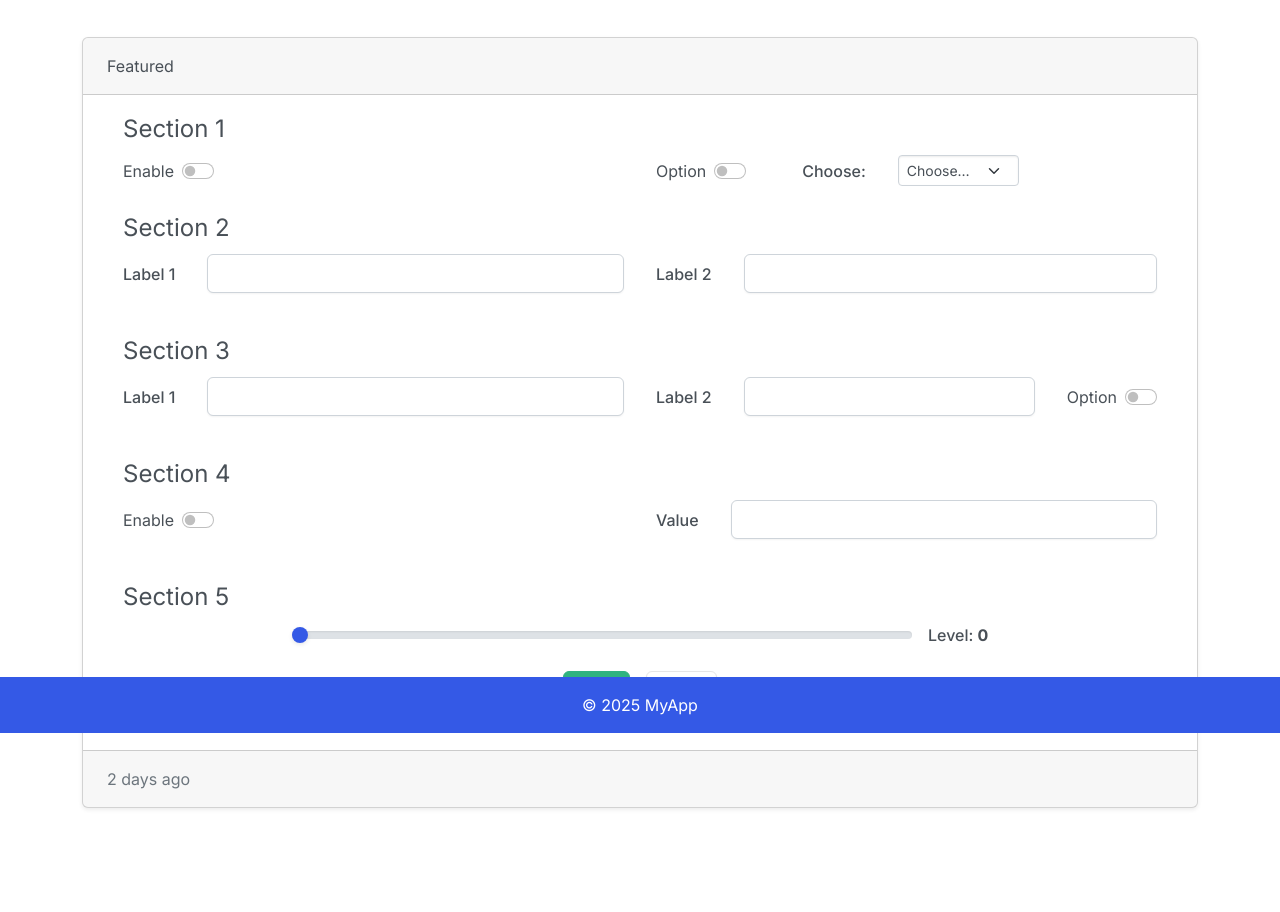
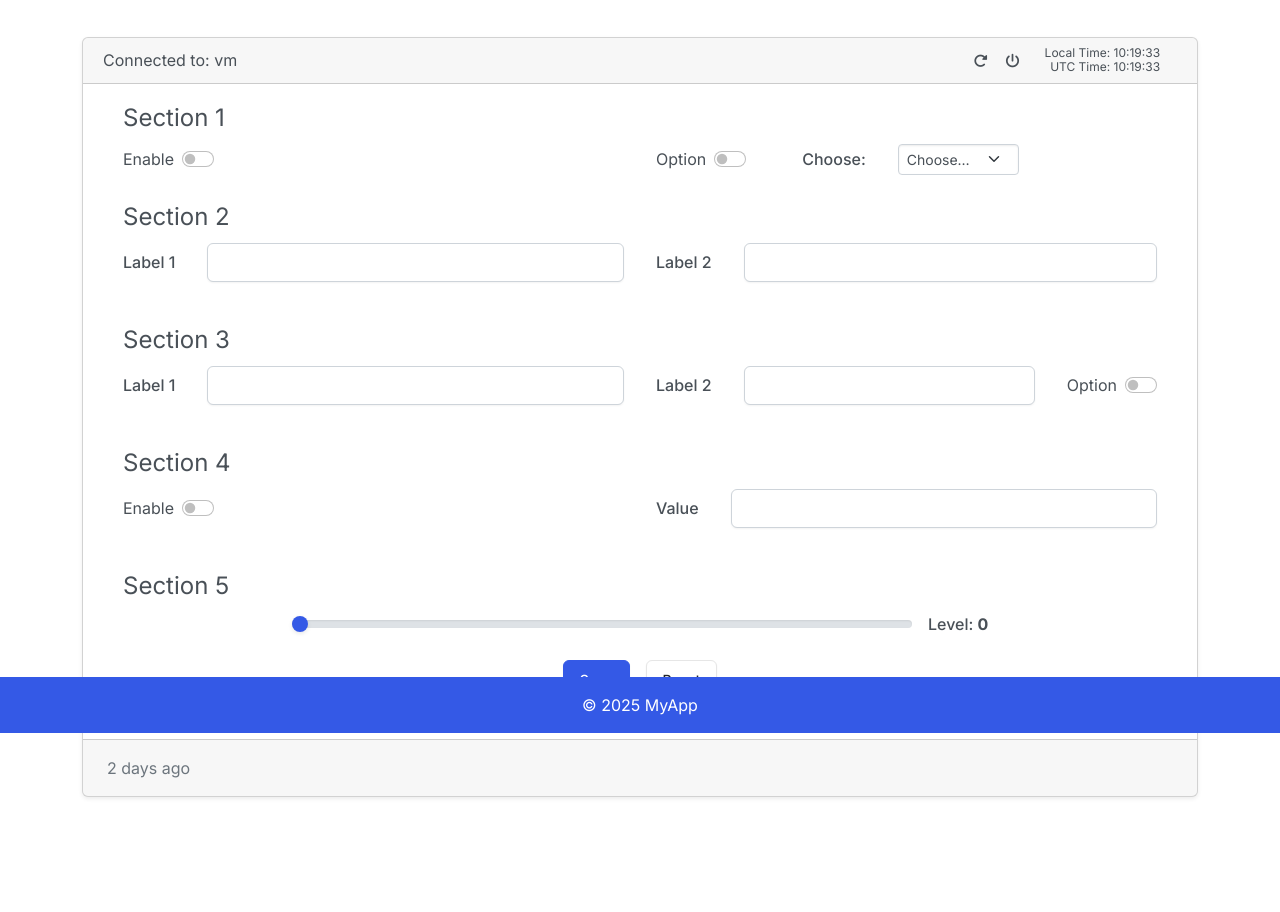
Before and after one commit to lbussy/WsprryPi-UI, a PHP site: page /wsprrypi/newindex.php in a window 1280 px wide. Shown: the part 67-979 px from the top of the page. After the commit the page ends 865 px from the top, so only its background shows below. Run offline with PHP 8.4, Linux system fonts and the light colour scheme; some libraries are stand-ins or nearby versions.

Commit message:
Add server name and time to header

```diff
--- a/data/newindex.php
+++ b/data/newindex.php
@@ -25,6 +25,9 @@
         href="https://cdn.jsdelivr.net/npm/bootstrap-icons@1.10.5/font/bootstrap-icons.css"
         rel="stylesheet"
         crossorigin="anonymous" />
+    <!-- Font Awesome Icons -->
+    <script src="https://kit.fontawesome.com/e51821420e.js" crossorigin="anonymous"></script>
+
     <style>
         /* Make room for an icon on every form-control */
         .form-control {
@@ -148,6 +151,56 @@
             /* Default is 1rem */
         }
     </style>
+    <style>
+        /* Smaller text */
+        .card-header .text-end.small {
+            font-size: 0.75rem !important;
+        }
+
+        /* Make the card‑header a bit less tall */
+        .card-header {
+            padding-top: 0.5rem !important;
+            padding-bottom: 0.5rem !important;
+            /* keep left/right padding if you like */
+            padding-left: 1.25rem !important;
+            padding-right: 1.25rem !important;
+        }
+
+        /* Remove any extra gap around the time block */
+        .card-header .time-block {
+            margin: 0 !important;
+            padding: 0 !important;
+            line-height: 1.2;
+            /* tighten up the line spacing */
+        }
+
+        /* Reduce the margins */
+        .card-header .time-block>div {
+            margin: 0 !important;
+            padding: 0 !important;
+        }
+
+        /* Set width of time block */
+        .card-header .time-block {
+            /* width to fit “Local Time: 00:00:00” */
+            flex: 0 0 27ch;
+            width: 27ch;
+            /* optional: use monospace so digits align perfectly */
+            /* font-family: monospace; */
+        }
+
+        /* Highlight the header buttons on hover */
+        .card-header .btn-link:hover {
+            color: var(--bs-nav-link-hover-color) !important;
+            text-decoration: none;
+            /* or underline if you’d like */
+            cursor: pointer;
+        }
+
+        .card-header .btn-link:hover {
+            background-color: rgba(var(--bs-nav-link-hover-color-rgb), .1) !important;
+        }
+    </style>
 
 </head>
 
@@ -199,7 +252,37 @@
     <!-- Main Content -->
     <div class="container my-5">
         <div class="card shadow-sm">
-            <div class="card-header">Featured</div>
+            <div class="card-header d-flex justify-content-between align-items-center">
+                <span>Connected to: <?php echo gethostname(); ?></span>
+                <div class="d-flex align-items-center time-block text-end small">
+                    <!-- icons -->
+                    <form action="semaphore.php" method="post">
+                        <input type="hidden" name="action" value="reboot">
+                        <button
+                            type="submit"
+                            class="btn btn-link text-body p-0 me-2 custom-tooltip"
+                            data-bs-toggle="tooltip"
+                            title="Reboot">
+                            <i class="fa-solid fa-rotate-right me-2" style="cursor: pointer;"></i>
+                        </button>
+                    </form>
+                    <form action="semaphore.php" method="post">
+                        <input type="hidden" name="action" value="shutdown">
+                        <button
+                            type="submit"
+                            class="btn btn-link text-body p-0 me-2 custom-tooltip"
+                            data-bs-toggle="tooltip"
+                            title="Shutdown">
+                            <i class="fa-solid fa-power-off me-3" style="cursor: pointer;"></i>
+                        </button>
+                    </form>
+                    <!-- times -->
+                    <div>
+                        <div id="localTime">Local Time: --:--:--</div>
+                        <div id="utcTime">UTC Time: --:--:--</div>
+                    </div>
+                </div>
+            </div>
             <div class="card-body">
 
                 <form class="needs-validation" novalidate>
@@ -421,7 +504,7 @@
                     <!-- Section 6 -->
                     <fieldset class="mb-4">
                         <div class="d-flex justify-content-center gap-3">
-                            <button type="submit" class="btn btn-success">
+                            <button type="submit" class="btn btn-primary">
                                 Save
                             </button>
                             <button type="reset" class="btn btn-secondary">
@@ -518,6 +601,21 @@
             });
         });
     </script>
+    <script>
+        function updateClocks() {
+            const now = new Date();
+            // Format HH:MM:SS
+            const pad = n => String(n).padStart(2, '0');
+            const local = [now.getHours(), now.getMinutes(), now.getSeconds()]
+                .map(pad).join(':');
+            const utc = [now.getUTCHours(), now.getUTCMinutes(), now.getUTCSeconds()]
+                .map(pad).join(':');
+            document.getElementById('localTime').textContent = `Local Time: ${local}`;
+            document.getElementById('utcTime').textContent = `UTC Time:   ${utc}`;
+        }
+        updateClocks();
+        setInterval(updateClocks, 1000);
+    </script>
 </body>
 
 </html>
```
